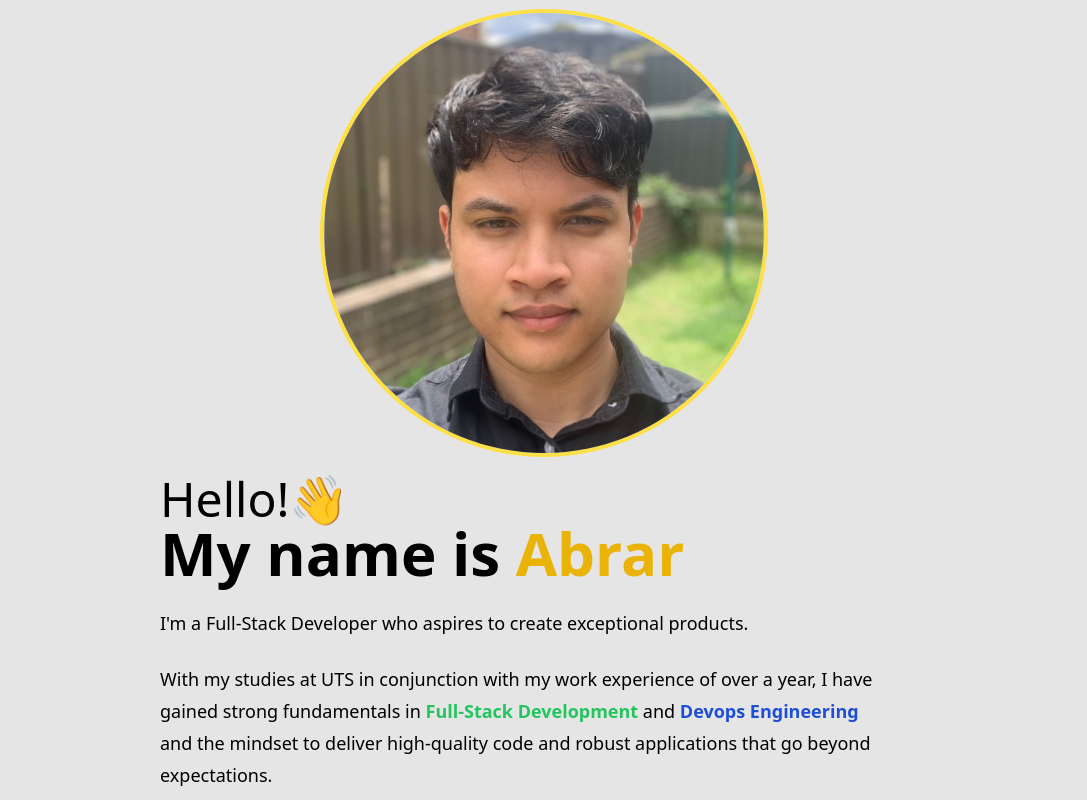
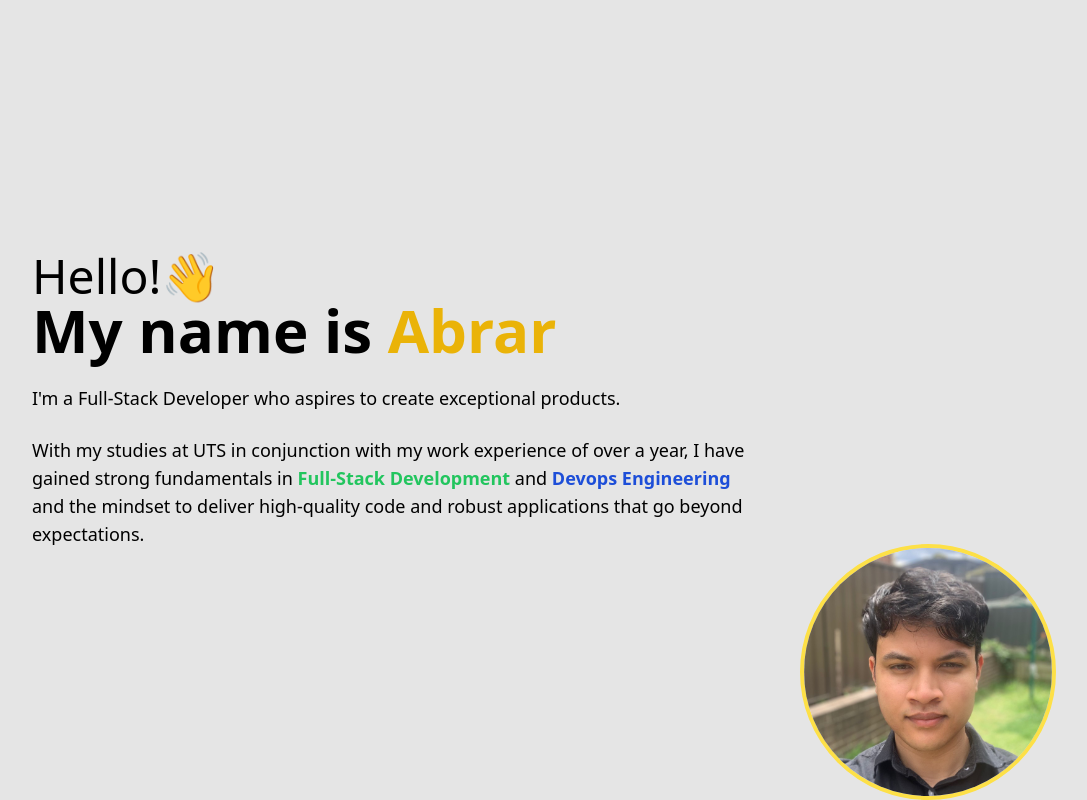
Before and after one commit to abrarbarbhuyia/portfolio-v2, a Next.js app: page / in a window 1280 px wide. Shown: the whole page, without its empty margins (96-1183 px from the left). Built offline with nearby package versions, Linux system fonts and the light colour scheme.

Commit message:
fix: fixed breaking quotation

```diff
--- a/src/pages/index.tsx
+++ b/src/pages/index.tsx
@@ -1,5 +1,6 @@
 import { type NextPage } from "next";
 import Head from "next/head";
+import Link from "next/link";
 import Image from "next/image";
 
 const Home: NextPage = () => {
@@ -12,19 +13,20 @@ const Home: NextPage = () => {
       </Head>
       <main className="flex h-screen justify-center bg-neutral-200">
         <div className="mx-auto flex h-full w-full max-w-7xl justify-center px-4">
-          <div className="flex flex-row  flex-wrap-reverse justify-center">
-            <div className="flex max-w-md md:max-w-3xl flex-col justify-center pr-10">
-              <div className="text-5xl font-light">Hello!👋</div>
-              <div className="text-6xl font-bold">
+          <div className="flex flex-row flex-wrap-reverse justify-center">
+            <div className="flex max-w-3xl flex-col justify-center pr-10">
+              <div className="text-3xl font-light md:text-5xl">Hello!👋</div>
+              <div className="text-4xl font-bold md:text-6xl">
                 My name is <span className="text-yellow-500">Abrar</span>
               </div>
-              <div className="mt-6 text-lg leading-8">
-                I'm a Full-Stack Developer who aspires to create exceptional
-                products.
+              <div className="font-light">
+                <div className="mt-6 text-sm leading-8 md:text-lg">
+                  I&apos;m a Full-Stack Developer who aspires to create
+                  exceptional products.
                 </div>
-              <div className="mt-6 text-lg leading-8">
-                With my studies at UTS in conjunction with my work experience of
-                over a year, I have gained strong fundamentals in{" "}
+                <div className="mt-6 text-sm leading-8 md:text-lg">
+                  With my studies at UTS in conjunction with my work experience
+                  of over a year, I have gained strong fundamentals in{" "}
                   <span className="font-bold text-green-500">
                     Full-Stack Development
                   </span>{" "}
@@ -36,7 +38,8 @@ const Home: NextPage = () => {
                   applications that go beyond expectations.
                 </div>
               </div>
-            <div className="flex items-center justify-center mt-8 md:mt-0 md:ml-8 md:mr-8">
+            </div>
+            <div className="flex flex-col items-center justify-center md:max-h-64 md:max-w-64">
               <div className="overflow-hidden rounded-full border-4 border-yellow-300">
                 <Image
                   src="/images/me.jpg"
```
Lines whose indentation alone changed are shown as unchanged.
